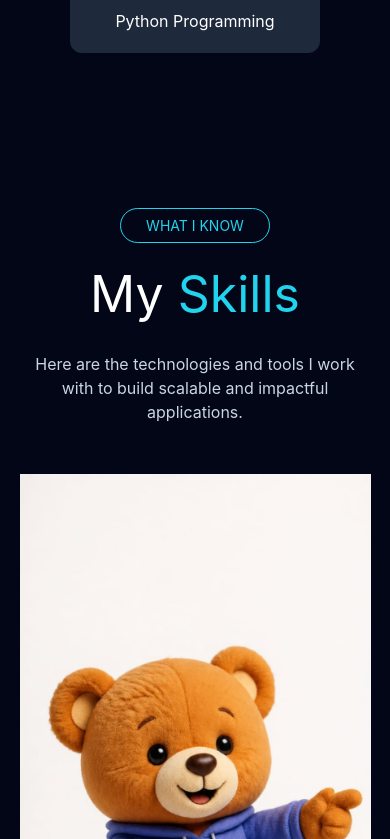
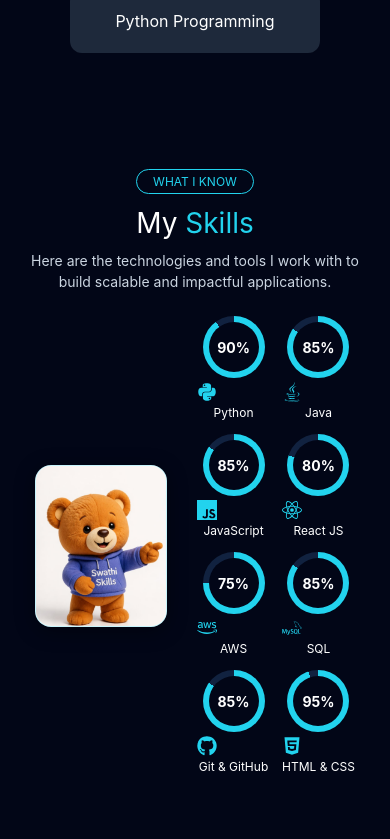
Before and after one commit to 2005swathi2000/portfolio, a React app: page / in a window 390 px wide. Shown: the part 4085-4924 px from the top of the page. Built offline with nearby package versions, Linux system fonts and the light colour scheme; the HTML template or start-up script is replaced by a standard one.

Commit message:
Update resume PDF and minimize skills section layout

```diff
--- a/src/components/Skills/Skills.css
+++ b/src/components/Skills/Skills.css
@@ -1,25 +1,25 @@
 .skills {
-  padding: 80px 5%;
+  padding: 35px 5%;
   background: #020617;
   color: white;
 }
 
 .skills-header {
   text-align: center;
-  margin-bottom: 50px;
+  margin-bottom: 24px;
 }
 
 .tag {
   border: 1px solid #22d3ee;
-  padding: 8px 25px;
+  padding: 4px 16px;
   border-radius: 30px;
   color: #22d3ee;
-  font-size: 14px;
+  font-size: 12px;
 }
 
 .skills-header h1 {
-  font-size: 70px;
-  margin: 20px 0;
+  font-size: 32px;
+  margin: 10px 0 6px 0;
 }
 
 .skills-header h1 span {
@@ -28,27 +28,40 @@
 
 .skills-header p {
   color: #cbd5e1;
-  max-width: 700px;
+  max-width: 550px;
   margin: auto;
+  font-size: 14px;
 }
 
 .skills-content {
   display: flex;
   align-items: center;
   justify-content: center;
-  gap: 50px;
+  gap: 30px;
   flex-wrap: wrap;
 }
 
+.skills-image {
+  border-radius: 16px;
+  overflow: hidden;
+  box-shadow: 0 4px 20px rgba(0, 0, 0, 0.4);
+  border: 1px solid rgba(34, 211, 238, 0.25);
+  display: flex;
+  align-items: center;
+  justify-content: center;
+  background: #ffffff;
+}
+
 .skills-image img {
-  width: 450px;
-  max-width: 100%;
+  width: 150px;
+  height: 180px;
+  object-fit: cover;
 }
 
 .skills-grid {
   display: grid;
   grid-template-columns: repeat(4, 1fr);
-  gap: 40px;
+  gap: 14px 20px;
 }
 
 .skill-item {
@@ -56,8 +69,8 @@
 }
 
 .circle {
-  width: 140px;
-  height: 140px;
+  width: 72px;
+  height: 72px;
   border-radius: 50%;
   display: flex;
   align-items: center;
@@ -66,51 +79,66 @@
 }
 
 .inner-circle {
-  width: 115px;
-  height: 115px;
+  width: 58px;
+  height: 58px;
   border-radius: 50%;
   background: #020617;
   display: flex;
   align-items: center;
   justify-content: center;
-  font-size: 38px;
+  font-size: 16px;
   font-weight: bold;
 }
 
 .skill-icon {
-  font-size: 50px;
-  margin-top: 15px;
+  font-size: 22px;
+  margin-top: 4px;
   color: #22d3ee;
 }
 
 .skill-item h3 {
-  margin-top: 10px;
-  font-size: 22px;
+  margin-top: 2px;
+  font-size: 13px;
 }
 
 @media (max-width: 1000px) {
   .skills-grid {
-    grid-template-columns: repeat(2, 1fr);
+    grid-template-columns: repeat(4, 1fr);
+    gap: 12px 16px;
   }
 
   .skills-header h1 {
-    font-size: 50px;
+    font-size: 28px;
+  }
+
+  .skills-image img {
+    width: 130px;
+    height: 160px;
   }
 }
 
 @media (max-width: 600px) {
   .skills-grid {
-    grid-template-columns: 1fr;
+    grid-template-columns: repeat(2, 1fr);
+    gap: 12px;
   }
 
   .circle {
-    width: 120px;
-    height: 120px;
+    width: 62px;
+    height: 62px;
   }
 
   .inner-circle {
-    width: 95px;
-    height: 95px;
-    font-size: 28px;
+    width: 50px;
+    height: 50px;
+    font-size: 14px;
+  }
+
+  .skill-icon {
+    font-size: 20px;
+  }
+
+  .skill-item h3 {
+    font-size: 12px;
   }
 }
```
Also changed, not shown: 2 other files (tests, documents, lock files or other folders).
